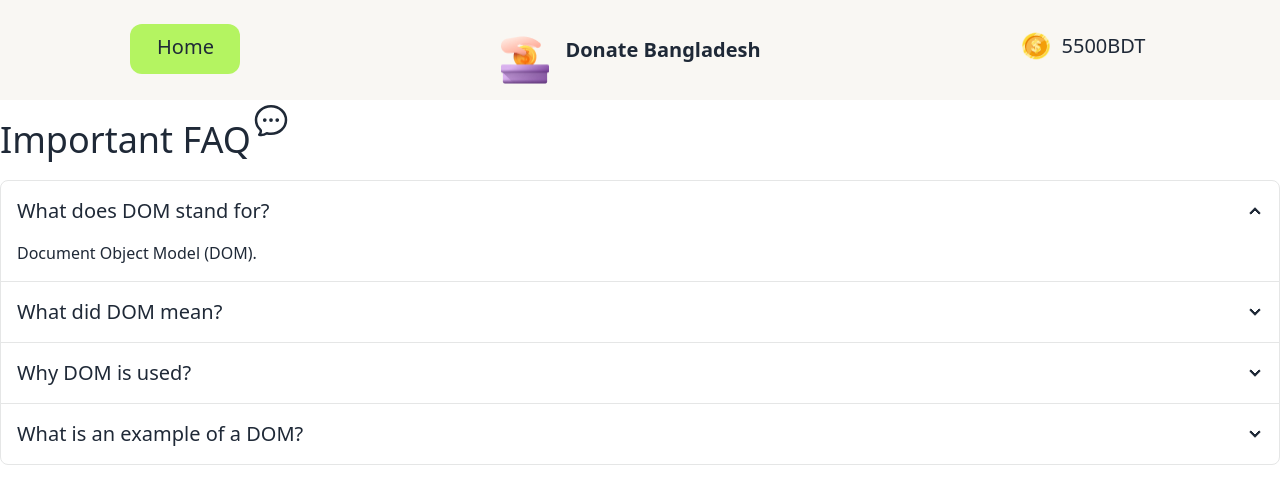
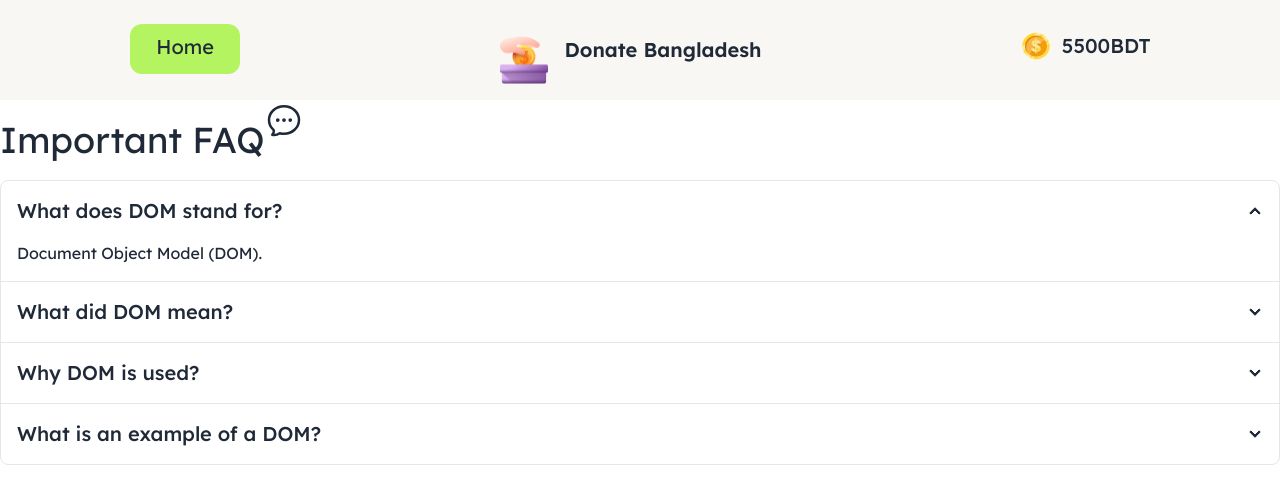
Before and after one commit to mohammademon393/Assignment_5, a plain HTML site: page Blog.html in a window 1280 px wide. Drawn offline with nearby package versions, Linux system fonts and the light colour scheme.

Commit message:
Added an lexend font

```diff
--- a/Blog.html
+++ b/Blog.html
@@ -4,11 +4,15 @@
     <meta charset="UTF-8">
     <meta name="viewport" content="width=device-width, initial-scale=1.0">
     <title>Assignment-5</title>
+    <link rel="preconnect" href="https://fonts.googleapis.com">
+    <link rel="preconnect" href="https://fonts.gstatic.com" crossorigin>
+    <link href="https://fonts.googleapis.com/css2?family=Lexend:wght@100..900&display=swap" rel="stylesheet">
     <link href="https://cdn.jsdelivr.net/npm/daisyui@4.12.10/dist/full.min.css" rel="stylesheet" type="text/css" />
+    <link rel="stylesheet" href="styels/style.css">
     <script src="https://cdn.tailwindcss.com"></script>
     <link rel="stylesheet" href="./styels/style.css">
 </head>
-<body id="blog-page">
+<body id="blog-page" class="lexend">
     <header>
         <!-- Start a navber -->
          <!-- Nav btn -->
--- a/styels/style.css
+++ b/styels/style.css
@@ -1,7 +1,18 @@
+/* Font  */
+
+
+.lexend {
+  font-family: "Lexend", sans-serif;
+  font-optical-sizing: auto;
+  font-weight: weight;
+  font-style: normal;
+}
+
 /* navber style */
 .nav-container{
+    height: 100px;
     background-color: #F9F7F3;
-    height: 100px;
+
 }
 
 .btn-blog{
```
Also changed, not shown: index.html (+5 -1 lines).
